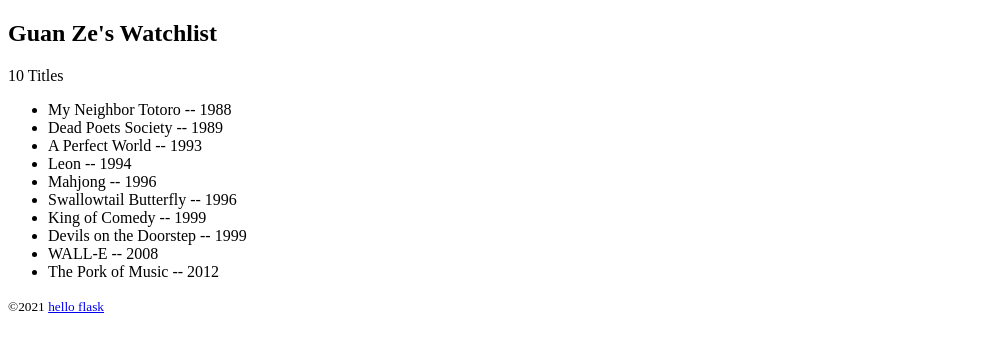
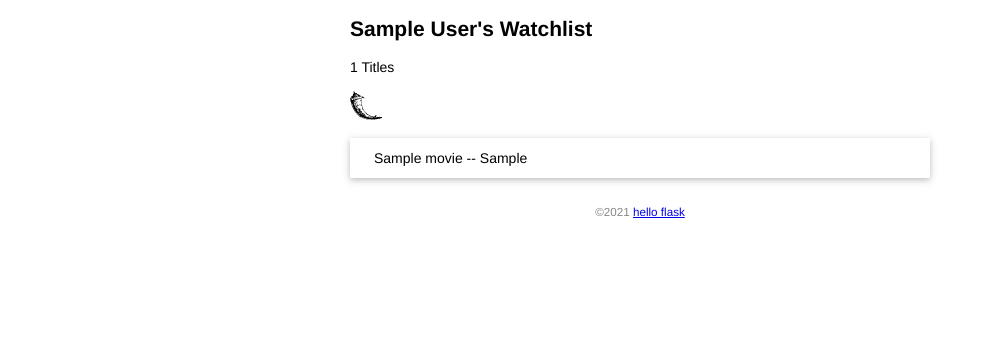
Before and after one commit to Guanze-Chen/Watchlist, a Flask app: page / in a window 1280 px wide. Shown: the top 352 px of the page, without its empty margins (0-988 px from the left). Run offline with Flask 2, Linux system fonts and the light colour scheme; tables that the repository leaves empty hold one stand-in row (values such as "Sample post").

Commit message:
Add database support with Flask-SQLALchemy

```diff
--- a/app.py
+++ b/app.py
@@ -1,7 +1,72 @@
 from flask import Flask
 from flask import escape, url_for
+from flask_sqlalchemy import SQLAlchemy
+import os
+
 
 app = Flask(__name__)
+
+# 数据库配置
+
+
+app.config['SQLALCHEMY_DATABASE_URI'] = 'sqlite:///' + os.path.join(app.root_path,'data.db')
+
+
+db = SQLAlchemy(app)
+
+# 创建数据库模型
+class User(db.Model): # 表明将会是user(自动生成 小写处理)
+    id = db.Column(db.Integer, primary_key=True)
+    name = db.Column(db.String(20))
+
+class Movie(db.Model):
+    id = db.Column(db.Integer, primary_key=True)
+    title = db.Column(db.String(60))
+    year = db.Column(db.String(4))
+
+# 自定义命令initdb
+import click
+
+@app.cli.command() # 注册为命令
+@click.option('--drop', is_flag=True, help='Create after drop') # 设置选项
+def initdb(drop):
+    """initialize the database"""
+    if drop:
+        db.drop_all()
+    db.create_all()
+    click.echo('initialized database') # 输出提示信息
+
+
+@app.cli.command()
+def forge():
+    """generate fake data"""
+    db.create_all()
+
+    name = "Fake"
+    movies = [
+        {'title': 'My Neighbor Totoro', 'year': '1988'},
+        {'title': 'Dead Poets Society', 'year': '1989'},
+        {'title': 'A Perfect World', 'year': '1993'},
+        {'title': 'Leon', 'year': '1994'},
+        {'title': 'Mahjong', 'year': '1996'},
+        {'title': 'Swallowtail Butterfly', 'year': '1996'},
+        {'title': 'King of Comedy', 'year': '1999'},
+        {'title': 'Devils on the Doorstep', 'year': '1999'},
+        {'title': 'WALL-E', 'year': '2008'},
+        {'title': 'The Pork of Music', 'year': '2012'},
+    ]
+
+    user = User(name=name)
+    db.session.add(user)
+    for m in movies:
+        movie = Movie(title=m['title'],year=m['year'])
+        db.session.add(movie)
+    db.session.commit()
+    click.echo('Done')
+
+
+
+
 
 # @app.route('/')
 # @app.route('/home')
@@ -24,20 +89,9 @@ app = Flask(__name__)
 
 from flask import render_template
 
-name = 'Guan Ze'
-movies = [
-    {'title': 'My Neighbor Totoro', 'year': '1988'},
-    {'title': 'Dead Poets Society', 'year': '1989'},
-    {'title': 'A Perfect World', 'year': '1993'},
-    {'title': 'Leon', 'year': '1994'},
-    {'title': 'Mahjong', 'year': '1996'},
-    {'title': 'Swallowtail Butterfly', 'year': '1996'},
-    {'title': 'King of Comedy', 'year': '1999'},
-    {'title': 'Devils on the Doorstep', 'year': '1999'},
-    {'title': 'WALL-E', 'year': '2008'},
-    {'title': 'The Pork of Music', 'year': '2012'},
-]
 
 @app.route('/')
 def index():
-    return render_template('./index.html',name=name,movies=movies)
+    user = User.query.first()
+    movies = Movie.query.all()
+    return render_template('./index.html',user=user,movies=movies)
--- a/templates/index.html
+++ b/templates/index.html
@@ -3,13 +3,16 @@
 
 <head>
     <meta charset="UTF-8">
-    <title>{{name}}'s Watchlist</title>
+    <title>{{user.name}}'s Watchlist</title>
+    <link rel="icon" href="{{url_for('static',filename='images/flask.png')}}}">
+    <link rel="stylesheet" href="{{url_for('static',filename='style.css')}}">
 </head>
 
 <body>
-    <h2>{{name}}'s Watchlist</h2>
+    <h2>{{user.name}}'s Watchlist</h2>
     <p>{{movies|length}} Titles</p>
-    <ul>
+    <img class="flask" src="{{url_for('static',filename='images/flask.png')}}" alt="flask">
+    <ul class="movie-list">
         {% for movie in movies %}
         <li>{{movie.title}} -- {{movie.year}}</li>
         {% endfor %}
```
Also changed, not shown: 1 other file.
